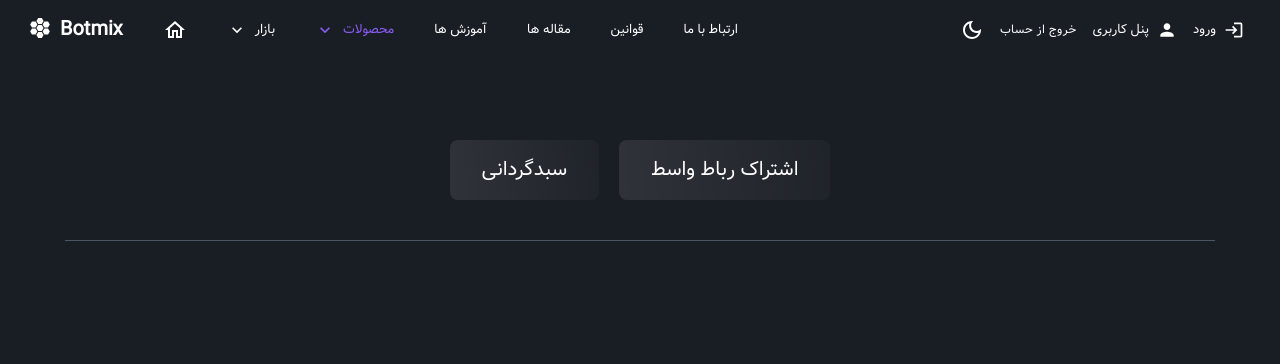
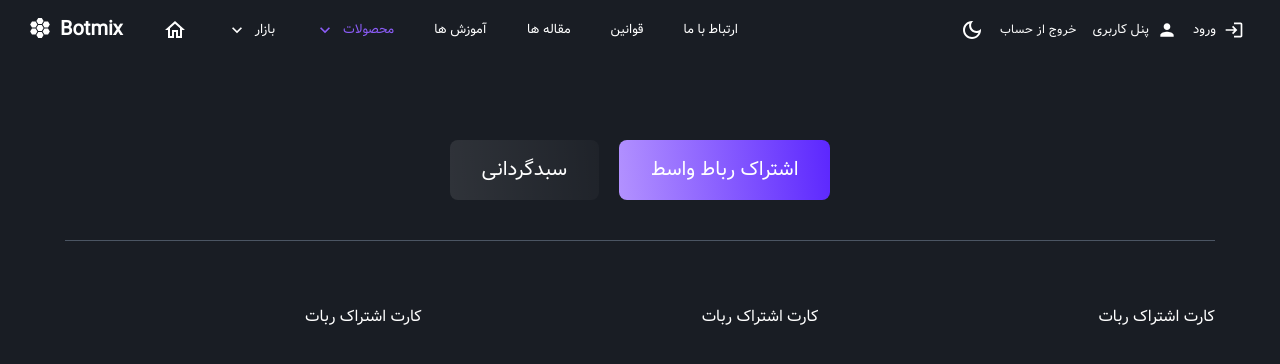
Before and after one commit to Alivolley/adminbotmix, a React (Vite) app: page /products in a window 1280 px wide. Shown: the top 364 px of the page. Built offline with nearby package versions, Linux system fonts and the light colour scheme.

Commit message:
products , location state debugged

```diff
--- a/src/components/pages/products/product-card/product-card.jsx
+++ b/src/components/pages/products/product-card/product-card.jsx
@@ -22,11 +22,7 @@ function ProductCard({ imageSrc }) {
         <p className="text-sm">325000 تومان</p>
       </div>
 
-      <Button
-        className="w-full !font-vazir"
-        variant="contained"
-        // color="textGray"
-      >
+      <Button className="w-full !font-vazir" variant="contained">
         خرید
       </Button>
     </ProductCardStyle>
--- a/src/pages/products/products.jsx
+++ b/src/pages/products/products.jsx
@@ -16,12 +16,12 @@ import ProductCard from '../../components/pages/products/product-card/product-ca
 function Products() {
   const location = useLocation();
 
-  const [chosenCategory, setChosenCategory] = useState(
-    location.state || 'robot_interface',
-  );
+  const [chosenCategory, setChosenCategory] = useState('robot_interface');
 
   useEffect(() => {
-    setChosenCategory(location.state);
+    if (location.state) {
+      setChosenCategory(location.state);
+    }
   }, [location.state]);
 
   return (
```
